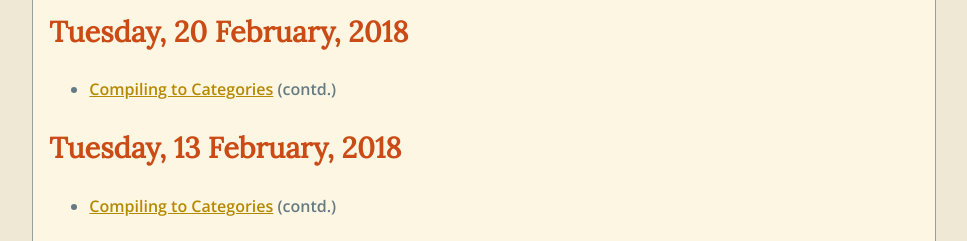
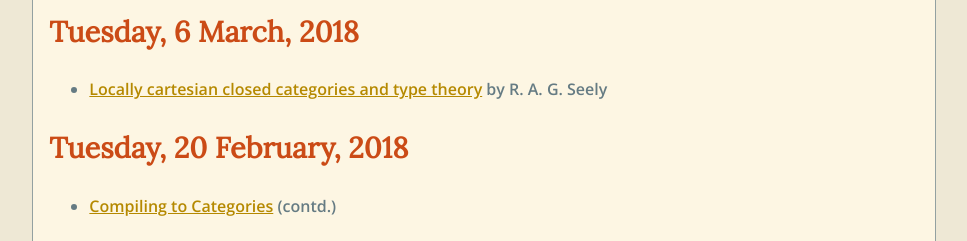
Before and after one commit to wonks/type-theory-reading-group, a plain HTML site: page index.html in a window 1280 px wide. Shown: the part 559-800 px from the top of the page, without its empty margins (156-1123 px from the left). Drawn offline with nearby package versions, Linux system fonts and the light colour scheme.

Commit message:
Tomorrow

```diff
--- a/index.html
+++ b/index.html
@@ -43,6 +43,10 @@
 <h1 id="meetings">Meetings</h1>
 <h2 id="spring-2018">Spring 2018</h2>
 <p>Tuesdays 12-1PM, Luddy Hall 3069</p>
+<h3 id="tuesday-6-march-2018">Tuesday, 6 March, 2018</h3>
+<ul>
+<li><a href="http://www.math.mcgill.ca/rags/LCCC/LCCC.pdf">Locally cartesian closed categories and type theory</a> by R. A. G. Seely</li>
+</ul>
 <h3 id="tuesday-20-february-2018">Tuesday, 20 February, 2018</h3>
 <ul>
 <li><a href="http://conal.net/papers/compiling-to-categories/">Compiling to Categories</a> (contd.)</li>
```
Also changed, not shown: 1 other file.
